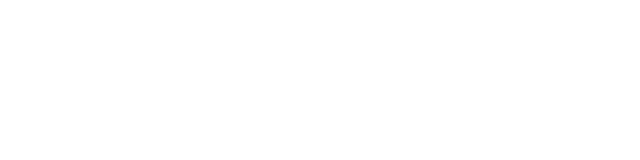
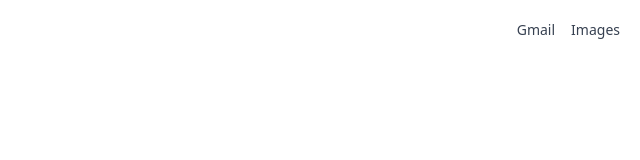
Before and after one commit to srikanta30/looko, a Next.js app: page / in a window 1280 px wide. Shown: the top 160 px of the page, without its empty margins (640-1280 px from the left). Built offline with nearby package versions, Linux system fonts and the light colour scheme.

Commit message:
updated index.js

```diff
--- a/pages/index.js
+++ b/pages/index.js
@@ -1,16 +1,26 @@
-import Head from 'next/head'
-import Image from 'next/image'
-import styles from '../styles/Home.module.css'
+import Head from "next/head";
 
 export default function Home() {
   return (
+    <div>
       <Head>
-        <title>Google Clone</title>
-        <meta name="description" content="Google Clone" />
+        <title>Google</title>
+        <meta name="description" content="Google" />
         <link rel="icon" href="https://www.google.com/favicon.ico" />
       </Head>
 
+      <header className="flex w-full p-5 justify-between text-sm text-gray-700">
+        <div className="flex space-x-4 items-center"></div>
 
+        <div className="flex space-x-4 items-center">
+          <p className="link">Gmail</p>
+          <p className="link">Images</p>
+        </div>
+      </header>
 
-  )
+      {/* Body */}
+
+      {/* Footer */}
+    </div>
+  );
 }
--- a/styles/globals.css
+++ b/styles/globals.css
@@ -1,3 +1,9 @@
 @tailwind base;
 @tailwind components;
 @tailwind utilities;
+
+@layer components {
+  .link {
+    @apply hover:underline cursor-pointer;
+  }
+}
```
